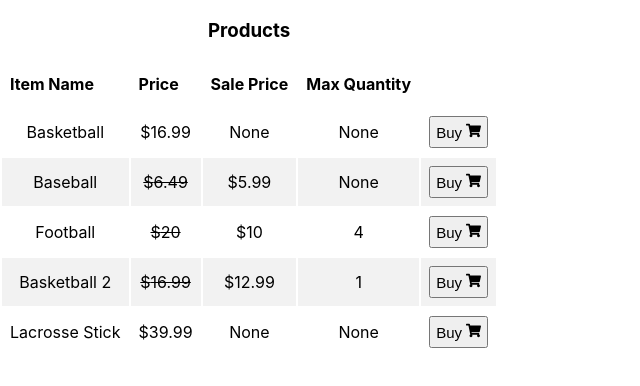
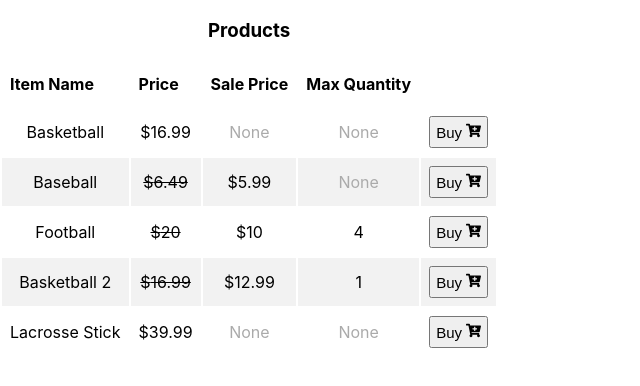
Before and after one commit to caesarfeta/React-Store, a React (Create React App) app: page / in a window 1280 px wide. Shown: the top 386 px of the page, without its empty margins (0-640 px from the left). Built offline with nearby package versions, Linux system fonts and the light colour scheme.

Commit message:
peak sthetx

```diff
--- a/src/App.js
+++ b/src/App.js
@@ -2,7 +2,7 @@ import './App.css';
 import React from 'react';
 import {useSelector,useDispatch} from "react-redux";
 import _ from 'lodash';
-import {FaTimesCircle,FaTimes,FaPlus,FaShoppingCart} from 'react-icons/fa';
+import {FaTimesCircle,FaTimes,FaPlus,FaShoppingCart,FaCartPlus} from 'react-icons/fa';
 import {addToCart,rmFromCart,itmN,itmNValid} from './actions';
 function Product(p){
   const cart = useSelector(state=>state.cart);
@@ -12,10 +12,10 @@ function Product(p){
   return <tr key={ p.itm.id }>
     <td>{ p.itm.name }</td>
     <td className={ p.itm.sale_price!=null?"strike":"" }>${ p.itm.price }</td>
-    <td>{ !!p.itm.sale_price?"$"+p.itm.sale_price:"" || "None" }</td>
-    <td>{ p.itm.max_quant || "None" }</td>
+    <td className={ p.itm.sale_price === null ? "math":"" }>{ !!p.itm.sale_price?"$"+p.itm.sale_price:"" || "None" }</td>
+    <td className={ p.itm.max_quant === null ? "math":"" }>{ p.itm.max_quant || "None" }</td>
     <td>
-      <button disabled={ disable } onClick={()=>dispatch(addToCart(p.itm))}>Buy <FaShoppingCart /></button>
+      <button disabled={ disable } onClick={()=>dispatch(addToCart(p.itm))}>Buy <FaCartPlus /></button>
     </td>
   </tr>
 }
@@ -50,11 +50,11 @@ function Cart(){
     <hr />
     <table>
       <tbody>
-      <tr><td className="ar">Subtotal</td><td>${(cart.subtotal).toFixed(2)}</td></tr>
+      <tr><td className="ar">Subtotal</td><td className="ar">${(cart.subtotal).toFixed(2)}</td></tr>
       <tr><td className="ar">Tax @ {(cart.taxrate*100).toFixed(1)+"%"}</td>
-        <td><FaPlus className="math"/>${(cart.tax).toFixed(2)}</td>
+        <td className="ar"><FaPlus className="math"/>${(cart.tax).toFixed(2)}</td>
       </tr>
-      <tr><td className="ar">Total</td><td className="bold">${(cart.total).toFixed(2)}</td></tr>
+      <tr><td className="ar">Total</td><td className="bold ar">${(cart.total).toFixed(2)}</td></tr>
       </tbody>
     </table>
   </div>
```
